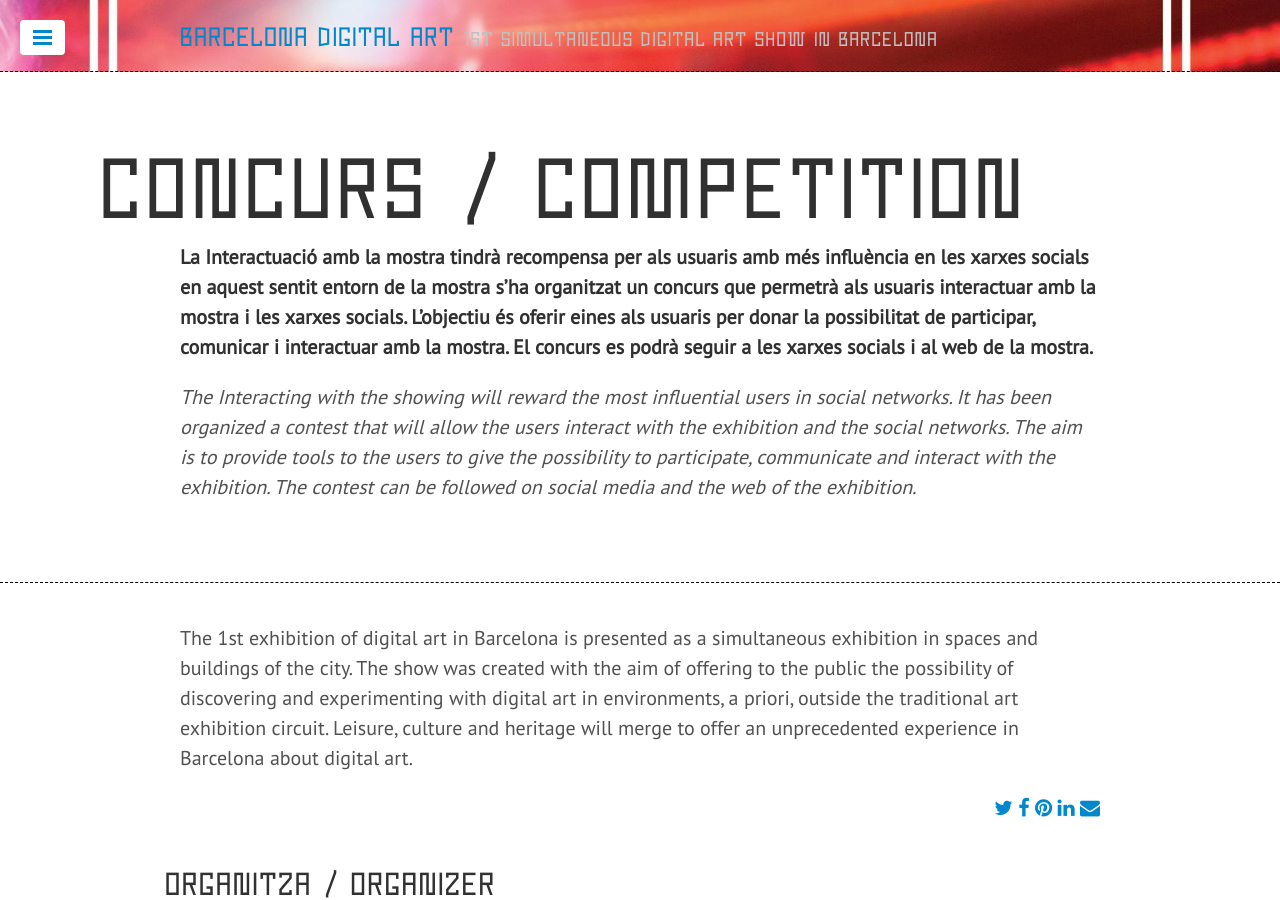
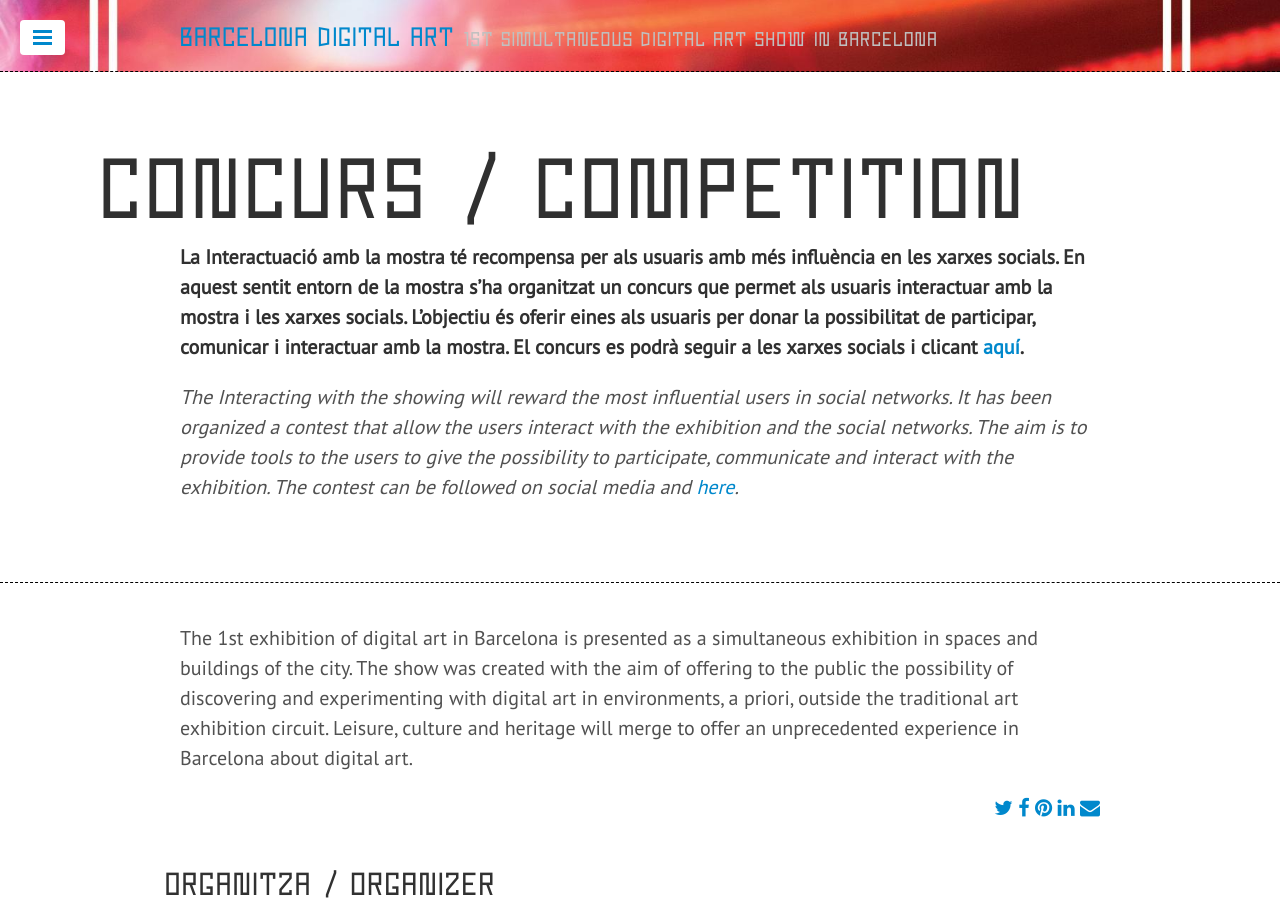
Before and after one commit to digitalartbarcelona/digitalartbarcelona.github.io, a Jekyll site: the page built from the-competition.md, in a window 1280 px wide and 900 px high. Built offline with Jekyll 4.4.1, drawn with Linux system fonts in a browser that asks for light colours; nearby versions of some CDN libraries; Markdown is read by kramdown in place of the engine named in the settings.

Commit message:
modificada la pàgina de concurs.

```diff
--- a/_layouts/post.html
+++ b/_layouts/post.html
@@ -9,14 +9,14 @@ layout: default
   {% endif %}
   {% if page.category == 'place' or page.category == 'patrocinadors' %}
     {{ content }}
-    <p class="text-center"><small><i class="fa fa-heart"></i> Enjoy <a href="https://twitter.com/search?q=%23artinpocketregular&src=typd&f=realtime">#BarcelonaDigitalArt</a></small></p>
+    <p class="text-center"><small><i class="fa fa-heart"></i> Enjoy <a href="https://twitter.com/search?q=%23barcelonadigitalart&src=typd&f=realtime">#BarcelonaDigitalArt</a></small></p>
   {% else if %}
   <hr />
-  <p class="text-center"><small><i class="fa fa-heart"></i> Enjoy <a href="https://twitter.com/search?q=%23artinpocketregular&src=typd&f=realtime">#BarcelonaDigitalArt</a></small></p>
+  <p class="text-center"><small><i class="fa fa-heart"></i> Enjoy <a href="https://twitter.com/search?q=%23barcelonadigitalart&src=typd&f=realtime">#BarcelonaDigitalArt</a></small></p>
   <hr />
   {{ content }}
   <hr />
-  <p class="text-center"><small><i class="fa fa-heart"></i> Enjoy <a href="https://twitter.com/search?q=%23artinpocketregular&src=typd&f=realtime">#BarcelonaDigitalArt</a></small></p>
+  <p class="text-center"><small><i class="fa fa-heart"></i> Enjoy <a href="https://twitter.com/search?q=%23barcelonadigitalart&src=typd&f=realtime">#BarcelonaDigitalArt</a></small></p>
   <hr />
   {% endif %}
 
--- a/the-competition.md
+++ b/the-competition.md
@@ -4,6 +4,6 @@ title: Concurs / Competition
 published: true
 ---
 
-**La Interactuació amb la mostra tindrà recompensa per als usuaris amb més influència en les xarxes socials en aquest sentit entorn de la mostra s'ha organitzat un concurs que permetrà als usuaris interactuar amb la mostra i les xarxes socials. L'objectiu és oferir eines als usuaris per donar la possibilitat de participar, comunicar i interactuar amb la mostra. El concurs es podrà seguir a les xarxes socials i al web de la mostra.**
+**La Interactuació amb la mostra té recompensa per als usuaris amb més influència en les xarxes socials. En aquest sentit entorn de la mostra s'ha organitzat un concurs que permet als usuaris interactuar amb la mostra i les xarxes socials. L'objectiu és oferir eines als usuaris per donar la possibilitat de participar, comunicar i interactuar amb la mostra. El concurs es podrà seguir a les xarxes socials i clicant [aquí](https://premium.easypromosapp.com/p/26635).**
 
-*The Interacting with the showing will reward the most influential users in social networks. It has been organized a contest that will allow the users interact with the exhibition and the social networks. The aim is to provide tools to the users to give the possibility to participate, communicate and interact with the exhibition. The contest can be followed on social media and the web of the exhibition.*
+*The Interacting with the showing will reward the most influential users in social networks. It has been organized a contest that allow the users interact with the exhibition and the social networks. The aim is to provide tools to the users to give the possibility to participate, communicate and interact with the exhibition. The contest can be followed on social media and [here](https://premium.easypromosapp.com/p/26635).*
```
